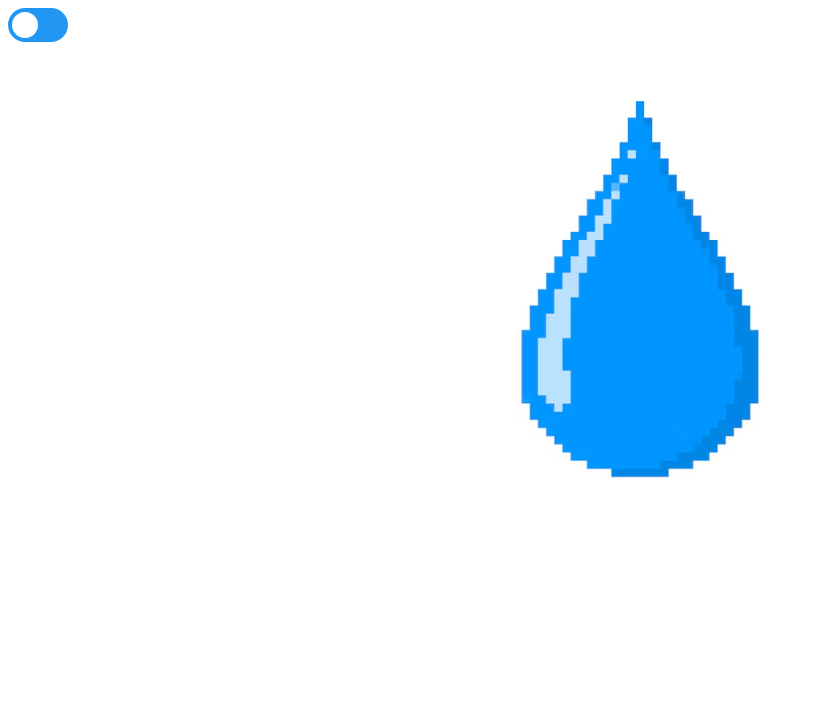
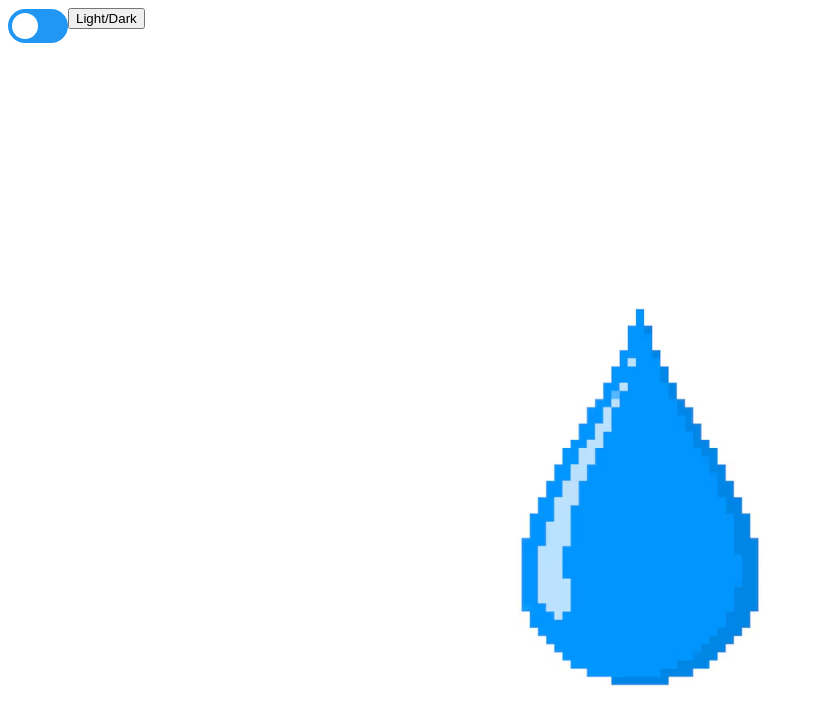
Before and after one commit to OWkut/WaterClicker, an Angular app in the folder WaterClicker/: page / in a window 1280 px wide. Shown: the top 724 px of the page, without its empty margins (0-814 px from the left). Built offline with nearby package versions, Linux system fonts and the light colour scheme.

Commit message:
clicker fonctionnel

```diff
--- a/WaterClicker/src/app/clicker/clicker.component.html
+++ b/WaterClicker/src/app/clicker/clicker.component.html
@@ -3,9 +3,9 @@
     <input type="checkbox" (change)="toggleImage($event)">
     <span class="slider round"></span>
   </label>
-
+  <button>Light/Dark</button>
   <div class="main-container">
-    <img id="clicker-icone" [src]="imageSource" alt="goute d'eau" draggable="false" (click)="generateImage($event)" />
+    <button id="goutte" (click)="increment()"><img id="clicker-icone" [src]="imageSource" alt="goute d'eau" draggable="false" (click)="generateImage($event)" /></button>
     <div id="image-container"></div>
     <div class="upgrade-container">
     </div>
--- a/WaterClicker/src/app/clicker/clicker.component.scss
+++ b/WaterClicker/src/app/clicker/clicker.component.scss
@@ -4,7 +4,8 @@
   width: 500px;
   height: 500px;
   position: absolute;
-  left: calc(50% - 250px)
+  left: calc(50% - 250px);
+  z-index: 2;
 }
 
 .switch-mode {
@@ -65,3 +66,13 @@ input:checked+.slider:before {
 .slider.round:before {
   border-radius: 50%;
 }
+
+#goutte {
+  all: unset;
+  position: absolute;
+  left: calc(50% - 250px);
+  top: 0;
+  width: 500px;
+  height: 500px;
+  z-index: 1;
+}
--- a/WaterClicker/src/app/clicker/clicker.component.ts
+++ b/WaterClicker/src/app/clicker/clicker.component.ts
@@ -1,4 +1,4 @@
-import { Component, Renderer2 } from '@angular/core';
+import { Component, Renderer2,OnInit } from '@angular/core';
 
 @Component({
   selector: 'app-clicker',
@@ -9,6 +9,7 @@ import { Component, Renderer2 } from '@angular/core';
 })
 export class ClickerComponent {
   imageSource = '../../assets/Images/eau.png';
+  score: number = 0;
 
   toggleImage(event: Event): void {
     const isChecked = (event.target as HTMLInputElement).checked;
@@ -16,6 +17,21 @@ export class ClickerComponent {
     this.imageSource = isChecked
       ? '../../assets/Images/sang.png'
       : '../../assets/Images/eau.png';
+  }
+  ngOnInit(): void {
+    const savedScore = localStorage.getItem('Gouttes');
+    this.score = savedScore ? parseInt(savedScore, 10) : 0;
+  }
+
+  increment(): void {
+    this.score++;
+    this.saveScore();
+  }
+
+
+
+  saveScore(): void {
+    localStorage.setItem('Gouttes', this.score.toString());
   }
 
   constructor(private renderer: Renderer2) { }
@@ -43,5 +59,6 @@ export class ClickerComponent {
         this.renderer.removeChild(imageContainer, newImage);
       }, 2000);
     }
-  }
 }
+
+}
```
